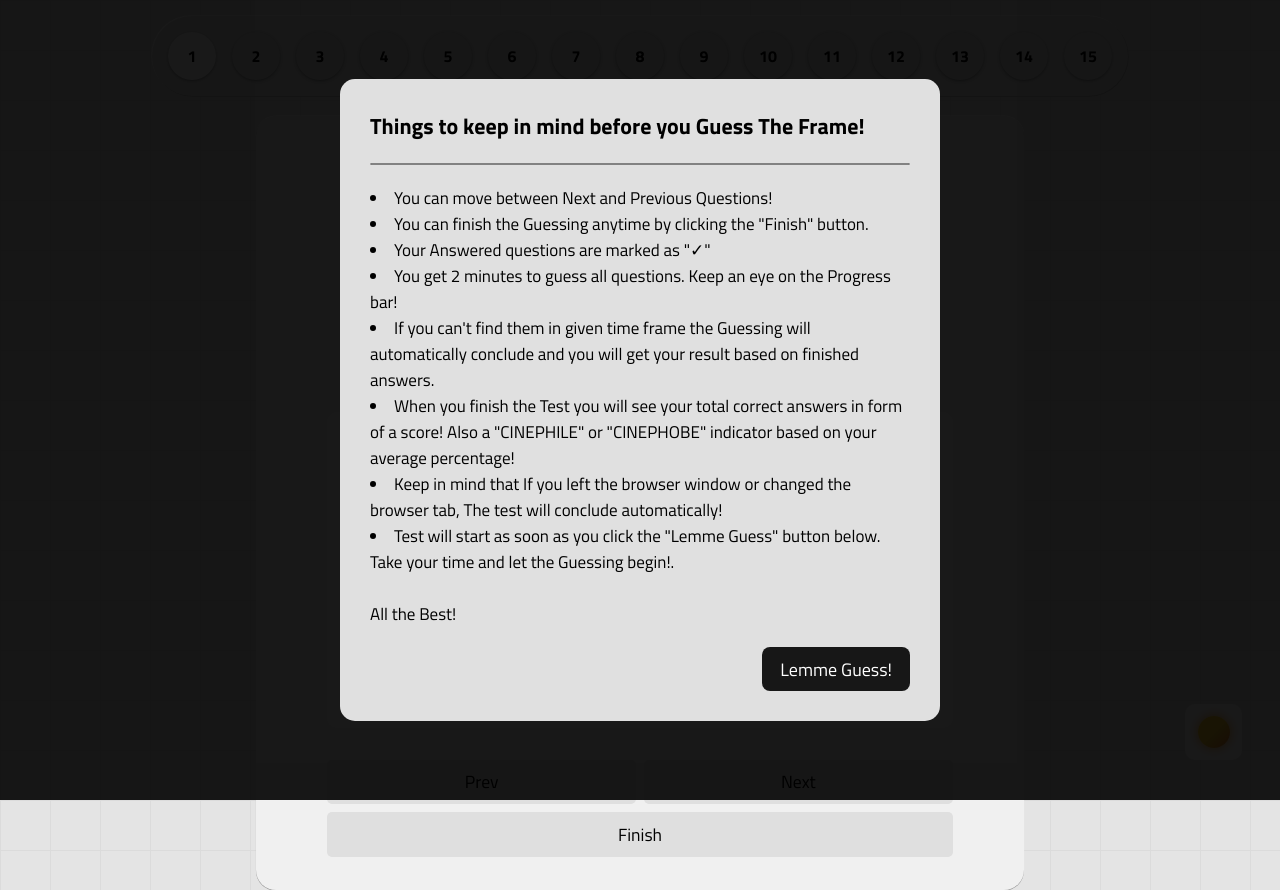
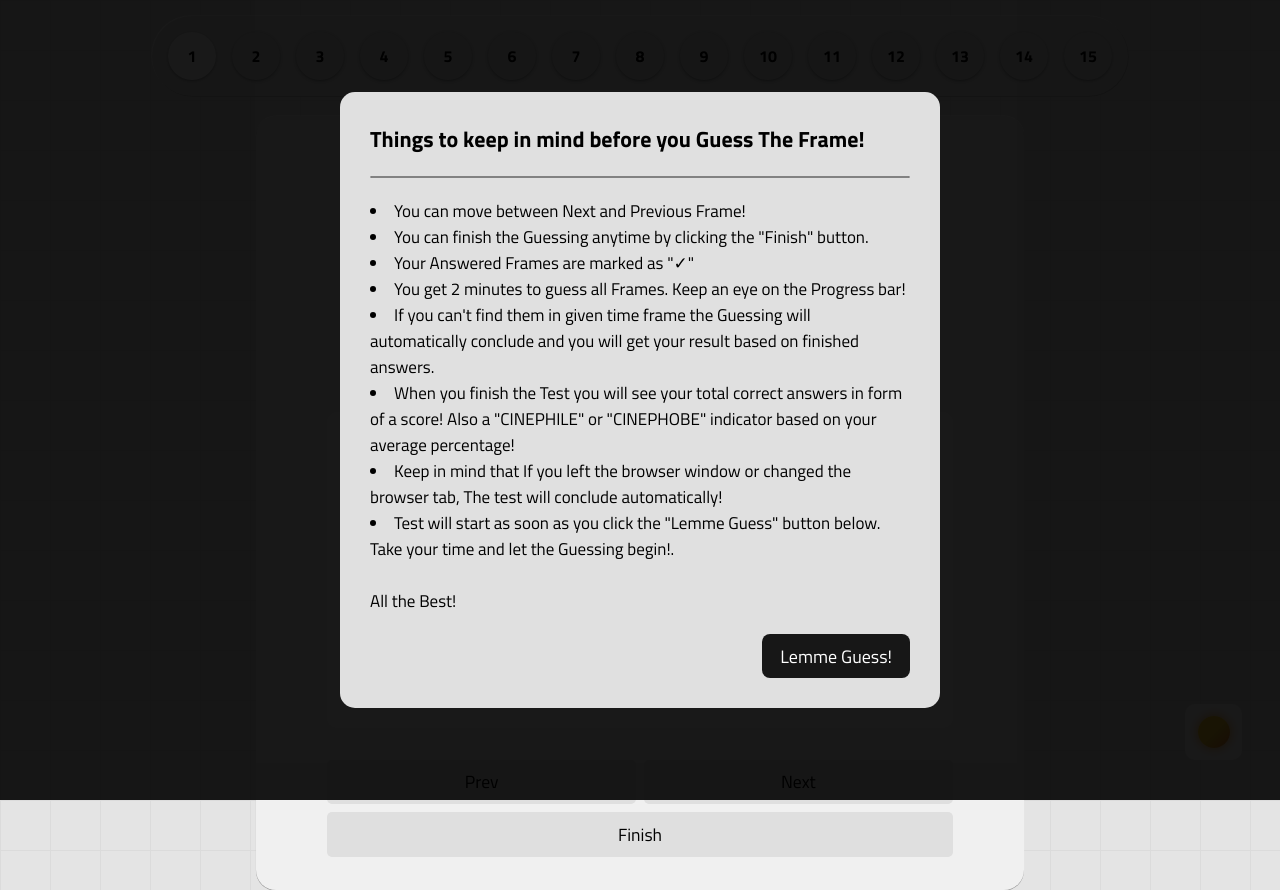
Before and after one commit to Praashoo7/GuessTheFrame, a plain HTML site: page index.html in a window 1280 px wide. Drawn offline with Linux system fonts and the light colour scheme.

Commit message:
Update index.html

```diff
--- a/index.html
+++ b/index.html
@@ -14,10 +14,10 @@
             <h1>Things to keep in mind before you Guess The Frame!</h1>
             <div class="divider"></div>
             <span>
-                <li>You can move between Next and Previous Questions!</li>
+                <li>You can move between Next and Previous Frame!</li>
                 <li>You can finish the Guessing anytime by clicking the "Finish" button.</li>
-                <li>Your Answered questions are marked as "&#10003;"</li>
-                <li>You get 2 minutes to guess all questions. Keep an eye on the Progress bar!</li>
+                <li>Your Answered Frames are marked as "&#10003;"</li>
+                <li>You get 2 minutes to guess all Frames. Keep an eye on the Progress bar!</li>
                 <li>If you can't find them in given time frame the Guessing will automatically conclude and you will get your result based on finished answers.</li>
                 <li>When you finish the Test you will see your total correct answers in form of a score! Also a "CINEPHILE" or "CINEPHOBE" indicator based on your average percentage!</li>
                 <li>Keep in mind that If you left the browser window or changed the browser tab, The test will conclude automatically!</li>
```
